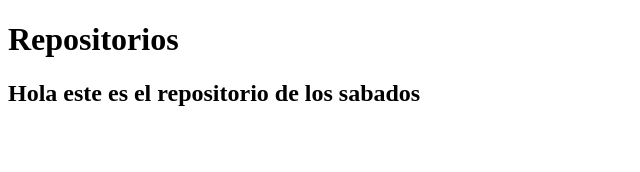
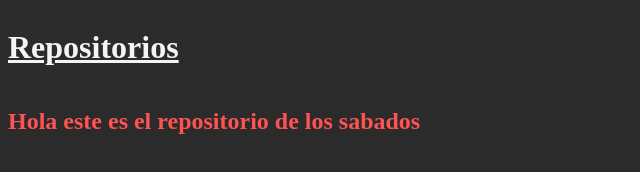
Before and after one commit to agusack/desarrollos_web, a plain HTML site: page index.html in a window 1280 px wide. Shown: the whole page, without its empty margins (0-640 px from the left). Drawn offline with Linux system fonts and the light colour scheme.

Commit message:
agg style.css
agregue style

```diff
--- a/index.html
+++ b/index.html
@@ -4,6 +4,7 @@
     <meta charset="UTF-8">
     <meta name="viewport" content="width=device-width, initial-scale=1.0">
     <title>Arquitectura de Sistemas Operativos</title>
+    <link rel="stylesheet" href="style.css">
 </head>
 <body>
     <h1>Repositorios</h1>
--- /dev/null
+++ b/style.css
@@ -0,0 +1,15 @@
+body {
+    background-color: #2b2b2b;
+    display: flex;
+    justify-content: center;
+    flex-direction: column;
+}
+
+body h1 {
+    color: #f4f4f4;
+    text-decoration: underline;
+}
+
+body h2 {
+    color: #ff5252;
+}
```
